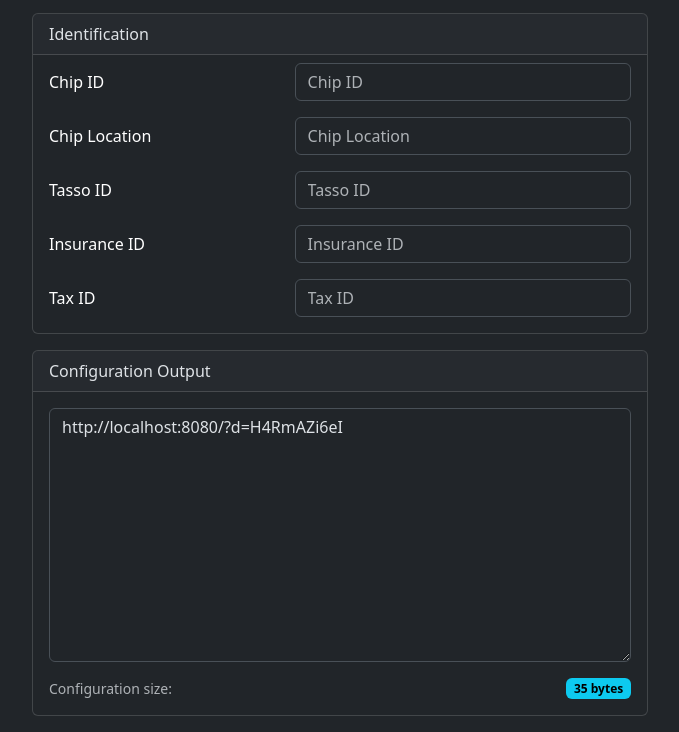
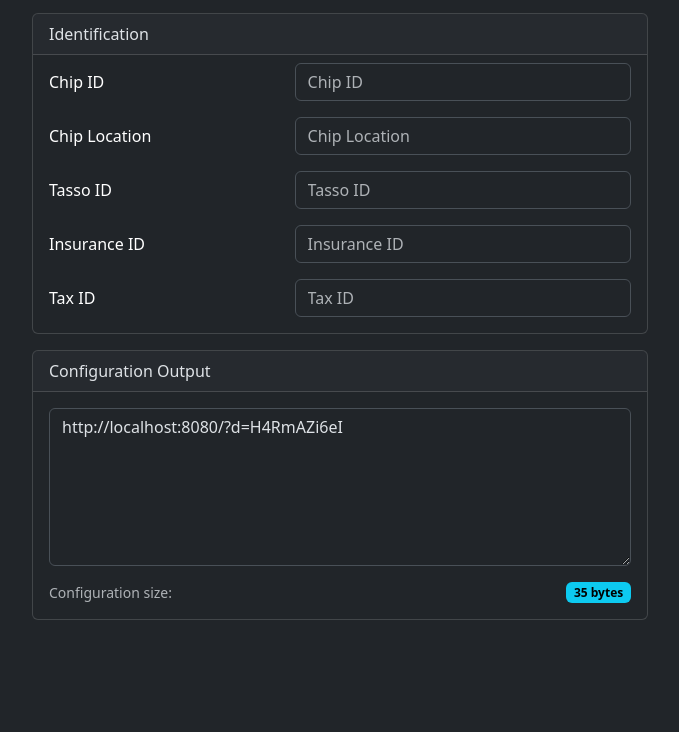
Before and after one commit to mplk/OpenDogTag, a website built with Vite: page src/edit.html in a window 1280 px wide. Shown: the part 622-1354 px from the top of the page, without its empty margins (300-979 px from the left). After the commit the page ends 1258 px from the top, so only its background shows below. Built offline with nearby package versions, Linux system fonts and the light colour scheme.

Commit message:
reduce textarea height in configuration output section

```diff
--- a/src/edit.html
+++ b/src/edit.html
@@ -154,7 +154,7 @@
                 Configuration Output
             </div>
             <div class="card-body">
-                <textarea class="form-control" id="config-output" rows="10" readonly></textarea>
+                <textarea class="form-control" id="config-output" rows="6" readonly style="word-break: break-all;"></textarea>
                 <div class="mt-3 d-flex justify-content-between align-items-center">
                     <small class="text-muted">Configuration size:</small>
                     <span class="badge bg-info text-bg-info" id="byte-counter">0 bytes</span>
```
